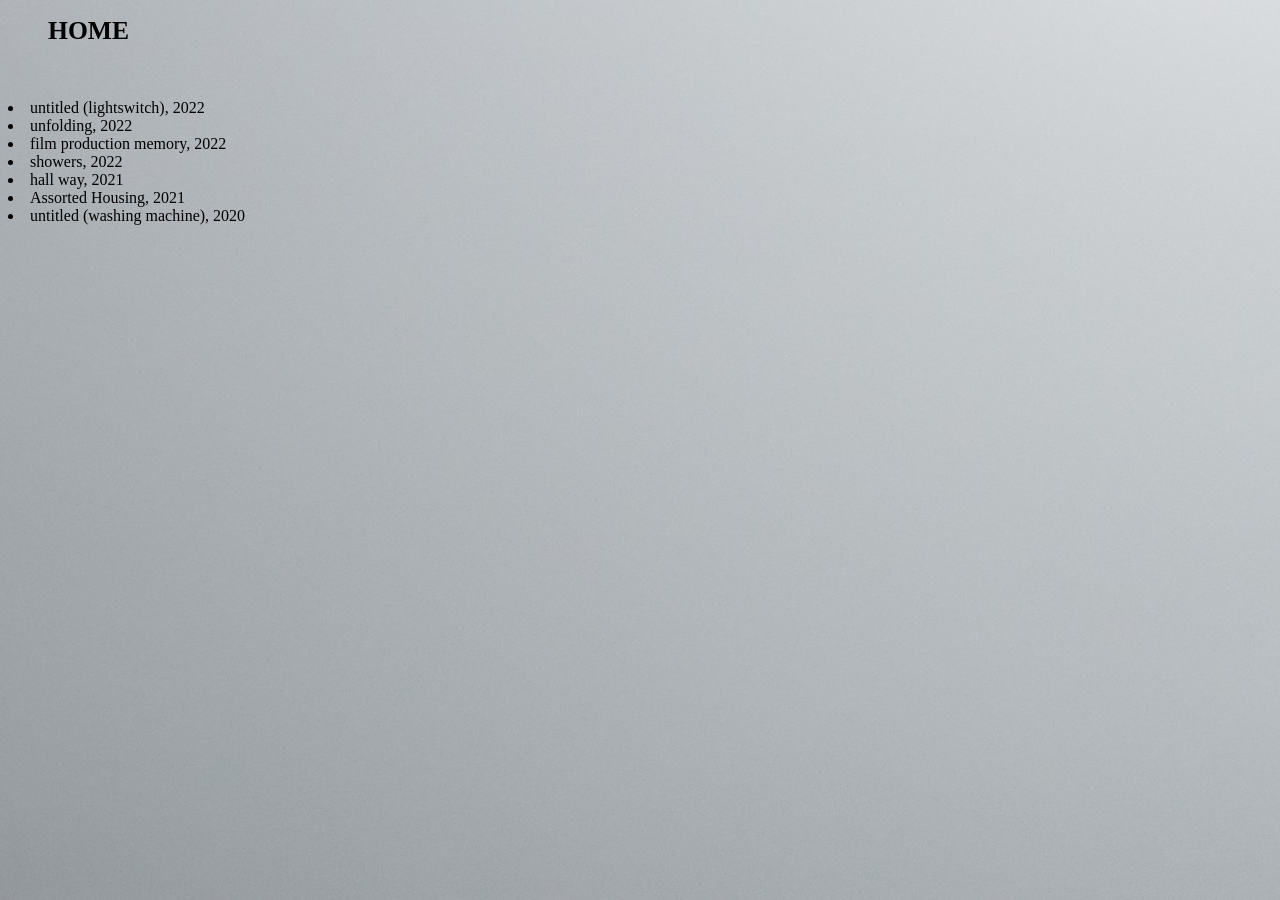
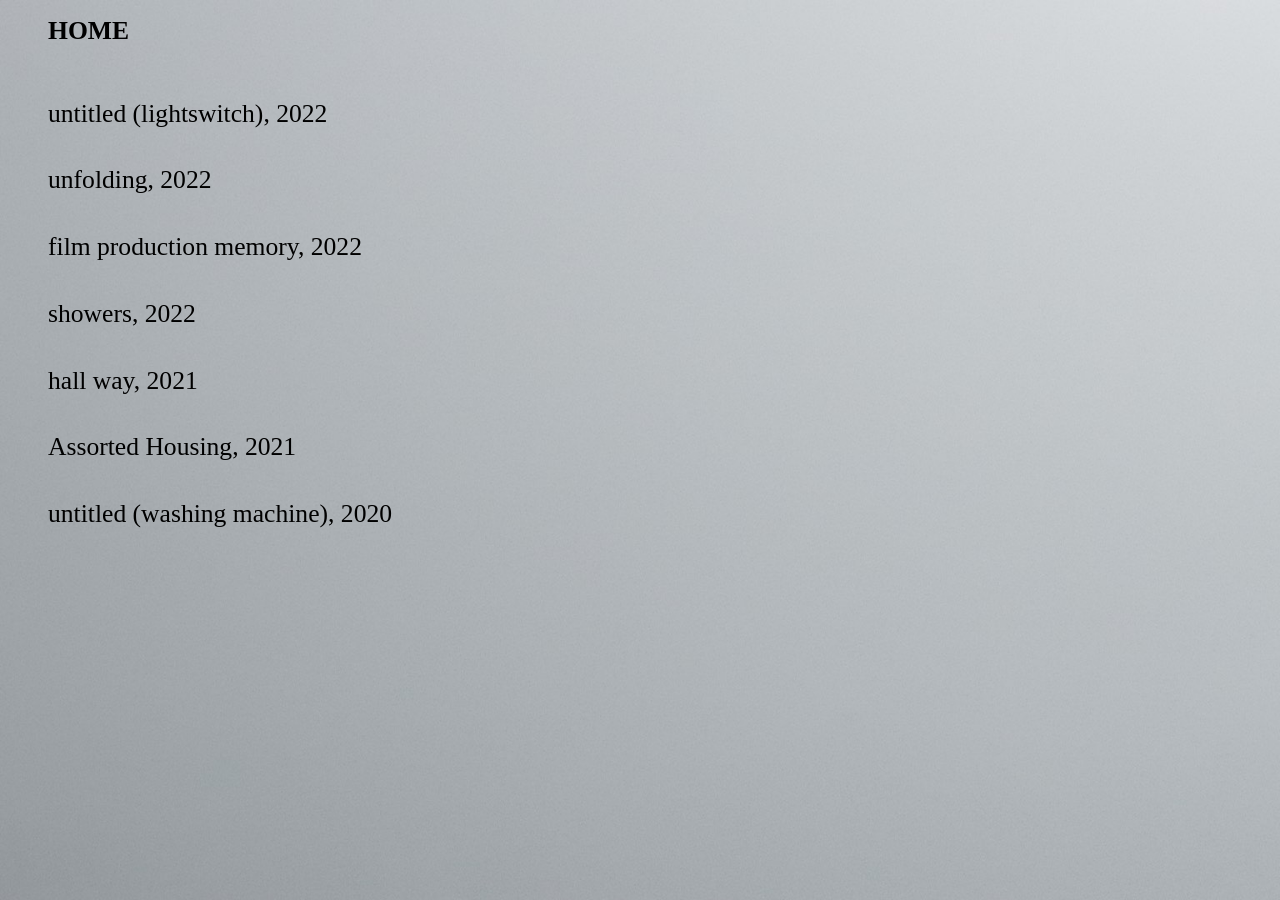
Before and after one commit to liammdavis/liammdavis.github.io, a Jekyll site: the page built from work/archive/index.html, in a window 1280 px wide. Built offline with Jekyll 4.4.1, drawn with Linux system fonts in a browser that asks for light colours.

Commit message:
fixing archive

```diff
--- a/work/archive/index.html
+++ b/work/archive/index.html
@@ -3,8 +3,8 @@ layout: archive
 title: archive
 ---
 
-<div>
-
+<div class = "work">
+  <ul class = "piece">
   <li><a href="/work/lightswitch">untitled (lightswitch), 2022</a></li>
 			<li><a href="/work/rack">unfolding, 2022</a></li>
 			<li><a href="/work/film">film production memory, 2022</a></li>
@@ -13,7 +13,7 @@ title: archive
 			<li><a href="/work/hallway">hall way, 2021</a></li>
 			<li><a href="/work/housing">Assorted Housing, 2021</a></li>
 			<li><a href="/work/machine">untitled (washing machine), 2020</a></li>
-
+    </ul>
  <!--  <img src="/docs/assets/housediagram-all.jpg"
        alt="house diagram installation"
        width="403"
```
